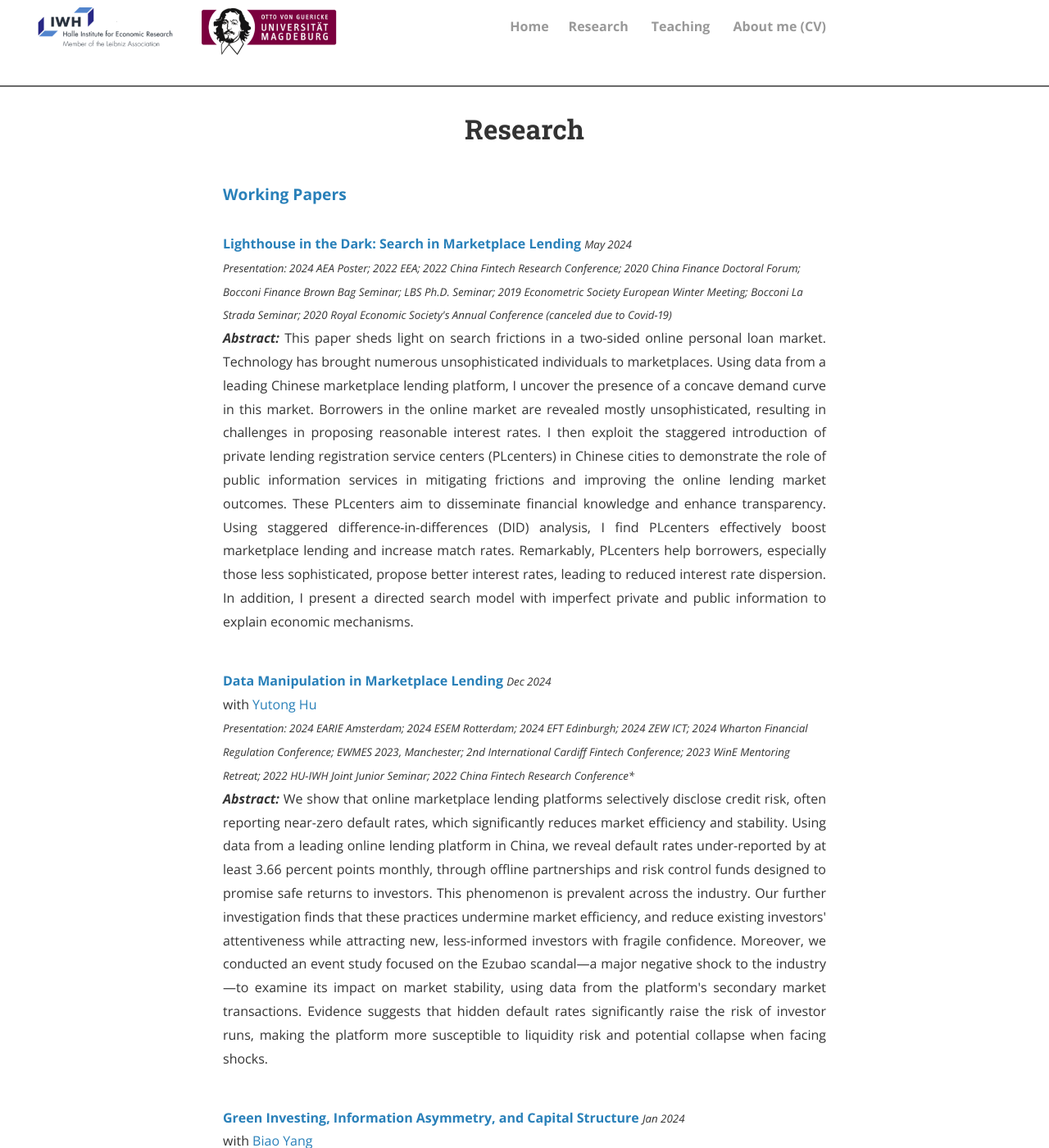
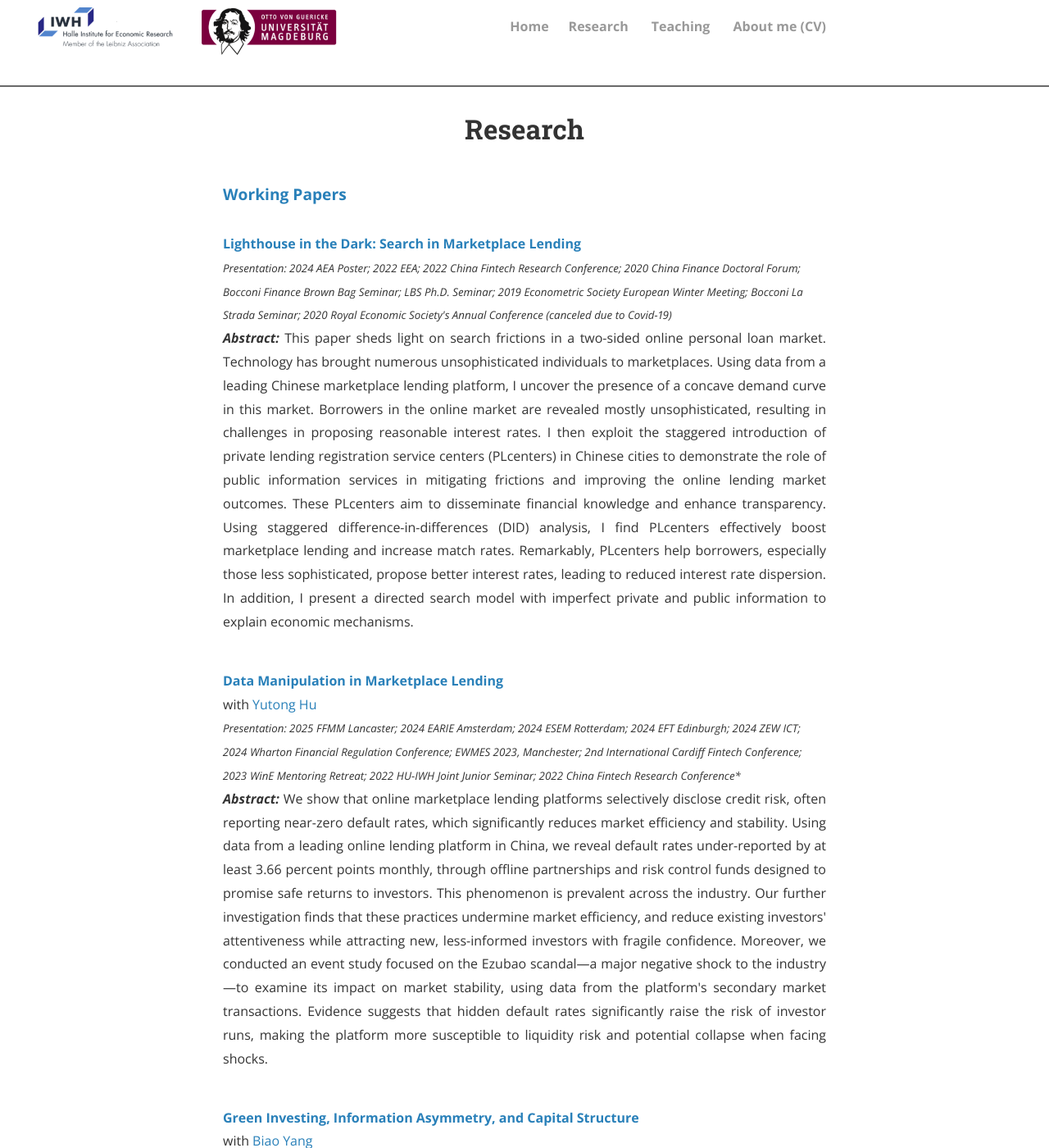
Before and after one commit to shasha-li/shasha-li.github.io, a Jekyll site: the page built from research.html, in a window 1280 px wide and 1400 px high. Shown: the whole window at 82% size. Built offline with Jekyll 4.4.1, drawn with Linux system fonts in a browser that asks for light colours; nearby versions of some CDN libraries; comment, search, counter and statistics services are not loaded; a style sheet for code colours, icons or effects is not loaded; some of the changed text lies outside the part shown.

Commit message:
Update research.html

```diff
--- a/research.html
+++ b/research.html
@@ -6,20 +6,20 @@
 
 <strong><big><a>Working Papers</a></big></strong> <br><br>
 
-<strong><a href="https://ssrn.com/abstract=4788030">Lighthouse in the Dark: Search in Marketplace Lending</a></strong> <em><small> May 2024</small></em> <br>
+<strong><a href="https://ssrn.com/abstract=4788030">Lighthouse in the Dark: Search in Marketplace Lending</a></strong> <em></em> <br>
 <em><small>Presentation: 2024 AEA Poster; 2022 EEA; 2022 China Fintech Research Conference; 2020 China Finance Doctoral Forum; Bocconi Finance Brown Bag Seminar; LBS Ph.D. Seminar; 2019 Econometric Society European Winter Meeting; Bocconi La Strada Seminar; 2020 Royal Economic Society's Annual Conference  (canceled due to Covid-19) </small></em>
 <p style="text-align:justify"><b><i>Abstract: </i>
   </b>This paper sheds light on search frictions in a two-sided online personal loan market. Technology has brought numerous unsophisticated individuals to marketplaces. Using data from a leading Chinese marketplace lending platform, I uncover the presence of a concave demand curve in this market. Borrowers in the online market are revealed mostly unsophisticated, resulting in challenges in proposing reasonable interest rates. I then exploit the staggered introduction of private lending registration service centers (PLcenters) in Chinese cities to demonstrate the role of public information services in mitigating frictions and improving the online lending market outcomes. These PLcenters aim to disseminate financial knowledge and enhance transparency. Using staggered difference-in-differences (DID) analysis, I find PLcenters effectively boost marketplace lending and increase match rates. Remarkably, PLcenters help borrowers, especially those less sophisticated, propose better interest rates, leading to reduced interest rate dispersion. In addition, I present a directed search model with imperfect private and public information to explain economic mechanisms.
   </p><br>
 
-<strong><a href="https://papers.ssrn.com/sol3/papers.cfm?abstract_id=4731133">Data Manipulation in Marketplace Lending</a></strong> </strong> <em><small> Dec 2024</small></em>
+<strong><a href="https://papers.ssrn.com/sol3/papers.cfm?abstract_id=4731133">Data Manipulation in Marketplace Lending</a></strong> </strong> <em></em>
 <br>with <a href="https://www.london.edu/phd/profiles/yutong-hu">Yutong Hu</a><br>
-<em><small>Presentation: 2024 EARIE Amsterdam; 2024 ESEM Rotterdam; 2024 EFT Edinburgh; 2024 ZEW ICT; 2024 Wharton Financial Regulation Conference; EWMES 2023, Manchester; 2nd International Cardiff Fintech Conference; 2023 WinE Mentoring Retreat; 2022 HU-IWH Joint Junior Seminar; 2022 China Fintech Research Conference*</small></em>
+<em><small>Presentation: 2025 FFMM Lancaster; 2024 EARIE Amsterdam; 2024 ESEM Rotterdam; 2024 EFT Edinburgh; 2024 ZEW ICT; 2024 Wharton Financial Regulation Conference; EWMES 2023, Manchester; 2nd International Cardiff Fintech Conference; 2023 WinE Mentoring Retreat; 2022 HU-IWH Joint Junior Seminar; 2022 China Fintech Research Conference*</small></em>
 <p style="text-align:justify"><b><i>Abstract: </i>
   </b> We show that online marketplace lending platforms selectively disclose credit risk, often reporting near-zero default rates, which significantly reduces market efficiency and stability. Using data from a leading online lending platform in China, we reveal default rates under-reported by at least 3.66 percent points monthly, through offline partnerships and risk control funds designed to promise safe returns to investors. This phenomenon is prevalent across the industry.  Our further investigation finds that these practices undermine market efficiency, and reduce existing investors' attentiveness while attracting new, less-informed investors with fragile confidence.   Moreover, we conducted an event study focused on the Ezubao scandal—a major negative shock to the industry—to examine its impact on market stability, using data from the platform's secondary market transactions. Evidence suggests that hidden default rates significantly raise the risk of investor runs, making the platform more susceptible to liquidity risk and potential collapse when facing shocks.
   </p><br>
 
-<strong><a href="https://papers.ssrn.com/sol3/papers.cfm?abstract_id=4589189">Green Investing, Information Asymmetry, and Capital Structure</a></strong> </strong> <em><small> Jan 2024</small></em>
+<strong><a href="https://papers.ssrn.com/sol3/papers.cfm?abstract_id=4589189">Green Investing, Information Asymmetry, and Capital Structure</a></strong> </strong> <em></em>
 <br>with <a href="https://biao-yang-sjtu.github.io/">Biao Yang</a><br>
 <em><small>Presentation:  2024 RBFC; 2024 VfS Berlin; IAAE China 2024*; 2024 FMA Europe Turin; 2024 AFA AFFECT Mentoring; CFAC2023*; 2023 EEA*; Yonsei University; Bocconi La Strada Seminar*; 2021 Econometric Society European Winter Meeting; IWH Brown Bag Seminar</small></em>
 <p style="text-align:justify"><b><i>Abstract: </i>
@@ -38,6 +38,7 @@
 <br>
 <br>
 <strong><big><a>Discussions</a></big></strong> <br>
+<br>&#x2022; 2025 Nefi Mannheim, More Thank Just Talk? ECB Climate Communication, Market Expectations and Reaction, <em><small>by Felicitas Koch</small></em> <a href="https://shasha-li.github.io/content/Discussion_Nefi%20Li%202025.pdf"><small>(Discussion Slides).</small></a>
 <br>&#x2022; 2024 IBEFA Summer, Unusual Financial Communication: Evidence from ChatGPT, Earnings Calls, and the Stock Market, <em><small>by Lars Beckmann, Heiner Beckmeyer, Ilias Filippou, Stefan Menze, and Guofu Zhou</small></em> <a href="https://shasha-li.github.io/content/DiscussionLiIbefaLi.pdf"><small>(Discussion Slides).</small></a>
 <br>&#x2022; 2024 ZEW ICT, Firms and Big Data: Adoption, Use and Impacts, <em><small>by Alejandro Rabano</small></em> <a href="https://shasha-li.github.io/content/DiscussionICT.pdf"><small>(Discussion Slides).</small></a>
 <br>&#x2022; 2024 FMA Europe, Big Data Availability and Asymmetric Voluntary Disclosures, <em><small>by Clark Liu, Yancheng Qiu, Shujing Wang, and P. Eric Yeung</small></em> <a href="https://shasha-li.github.io/content/Discussion-Li FMA.pdf"><small>(Discussion Slides).</small></a>
```
